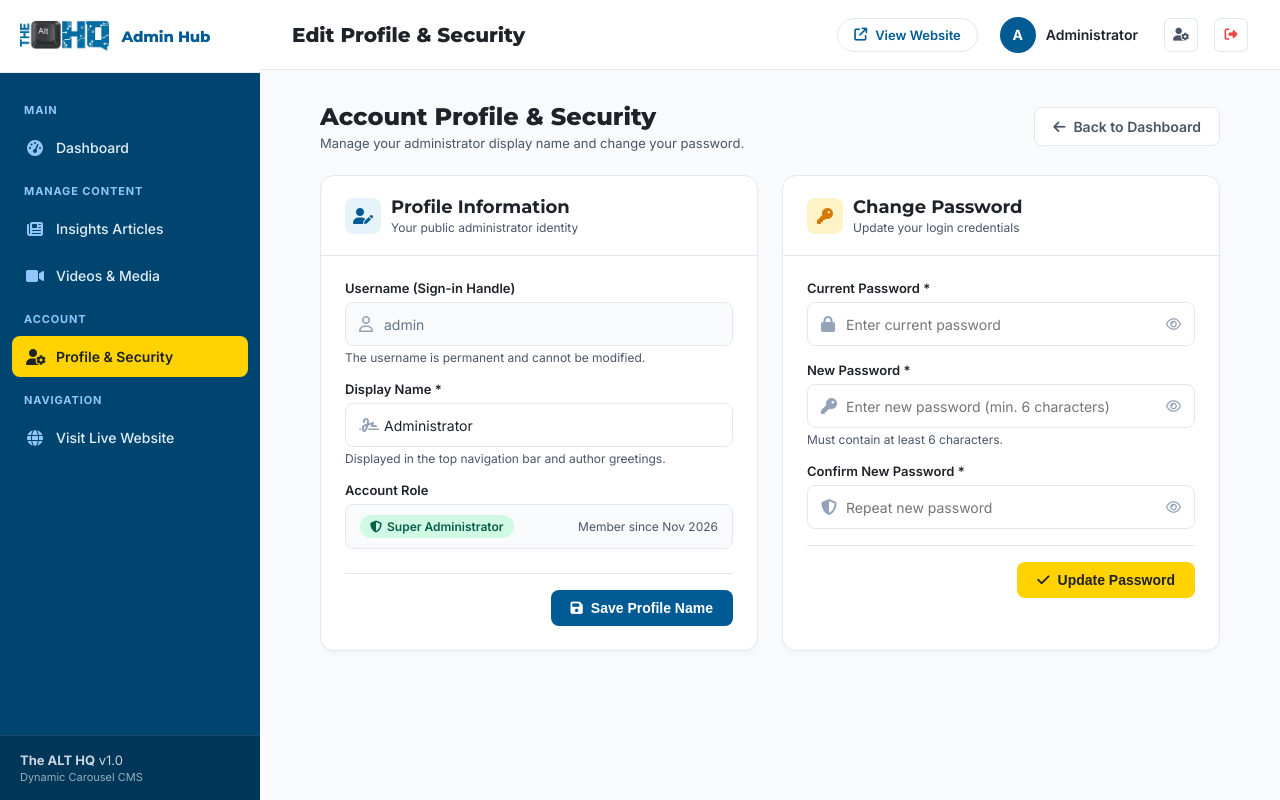
After one commit to Pradipsalke/thealthq, a PHP site: page /admin/profile.php in a window 1280 px wide. The commit adds this page. Run offline with PHP 8.4, Linux system fonts and the light colour scheme; a user stored in the database is signed in; data comes from the database, SQL or seed files in the repository.

Commit message:
Update admin logo styling, remove login tip box, and add profile and password management

```diff
--- a/admin/css/admin.css
+++ b/admin/css/admin.css
@@ -45,25 +45,24 @@ body {
 }
 
 .sidebar-brand {
-    padding: 24px 20px;
-    background: #003657;
+    padding: 20px;
+    background: #FFFFFF;
     display: flex;
     align-items: center;
     gap: 12px;
-    border-bottom: 1px solid rgba(255, 255, 255, 0.1);
+    border-bottom: 1px solid rgba(0, 0, 0, 0.08);
 }
 
 .sidebar-brand img {
-    height: 34px;
+    height: 32px;
     width: auto;
-    filter: brightness(0) invert(1);
 }
 
 .sidebar-brand-title {
     font-family: 'Montserrat', sans-serif;
     font-weight: 800;
-    font-size: 16px;
-    color: #FFFFFF;
+    font-size: 15px;
+    color: #005B94;
     letter-spacing: -0.01em;
 }
 
@@ -203,6 +202,16 @@ body {
     gap: 10px;
     font-size: 14px;
     font-weight: 600;
+    color: var(--charcoal);
+    text-decoration: none;
+    padding: 4px 10px 4px 6px;
+    border-radius: 999px;
+    transition: background 0.15s ease;
+}
+
+.user-badge:hover {
+    background: #F1F5F9;
+    color: var(--primary);
 }
 
 .user-avatar {
--- a/admin/includes/header.php
+++ b/admin/includes/header.php
@@ -35,10 +35,13 @@ $activePage = $activePage ?? 'dashboard';
                 <i class="fa-solid fa-arrow-up-right-from-square"></i>
                 <span>View Website</span>
             </a>
-            <div class="user-badge">
+            <a href="profile.php" class="user-badge" title="Edit Profile & Password">
                 <div class="user-avatar"><?= strtoupper(substr($_SESSION['admin_name'] ?? 'A', 0, 1)) ?></div>
                 <span class="user-name"><?= htmlspecialchars($_SESSION['admin_name'] ?? 'Admin') ?></span>
-            </div>
+            </a>
+            <a href="profile.php" class="btn-icon" title="Profile & Security">
+                <i class="fa-solid fa-user-gear"></i>
+            </a>
             <a href="logout.php" class="btn-icon" title="Log Out" style="color: #EF4444;">
                 <i class="fa-solid fa-right-from-bracket"></i>
             </a>
--- a/admin/includes/sidebar.php
+++ b/admin/includes/sidebar.php
@@ -22,6 +22,12 @@
             <span>Videos & Media</span>
         </a>
 
+        <div class="menu-label">Account</div>
+        <a href="profile.php" class="menu-item <?= ($activePage ?? '') === 'profile' ? 'active' : '' ?>">
+            <i class="fa-solid fa-user-gear"></i>
+            <span>Profile & Security</span>
+        </a>
+
         <div class="menu-label">Navigation</div>
         <a href="../index.php" target="_blank" class="menu-item">
             <i class="fa-solid fa-globe"></i>
--- /dev/null
+++ b/admin/profile.php
@@ -0,0 +1,237 @@
+<?php
+$pageTitle = 'Edit Profile & Security';
+$activePage = 'profile';
+
+require_once __DIR__ . '/auth.php';
+requireAdminLogin();
+
+$db = getDB();
+$adminId = (int)$_SESSION['admin_id'];
+
+// Fetch current admin user
+$stmt = $db->prepare("SELECT id, username, name, password_hash, created_at FROM admin_users WHERE id = ?");
+$stmt->execute([$adminId]);
+$adminUser = $stmt->fetch(PDO::FETCH_ASSOC);
+
+if (!$adminUser) {
+    header('Location: logout.php');
+    exit;
+}
+
+// Handle Form Submissions
+if ($_SERVER['REQUEST_METHOD'] === 'POST') {
+    $token = $_POST['csrf_token'] ?? '';
+    if (!verifyCsrfToken($token)) {
+        setFlash('error', 'Security check failed. Please try again.');
+        header('Location: profile.php');
+        exit;
+    }
+
+    $postAction = $_POST['post_action'] ?? '';
+
+    // Action 1: Update Name / Profile
+    if ($postAction === 'update_profile') {
+        $name = trim($_POST['name'] ?? '');
+
+        if (empty($name)) {
+            setFlash('error', 'Please enter your display name.');
+        } else {
+            $stmt = $db->prepare("UPDATE admin_users SET name = ? WHERE id = ?");
+            $stmt->execute([$name, $adminId]);
+
+            // Update session display name
+            $_SESSION['admin_name'] = $name;
+
+            setFlash('success', 'Profile name updated successfully.');
+        }
+        header('Location: profile.php');
+        exit;
+    }
+
+    // Action 2: Change Password
+    if ($postAction === 'change_password') {
+        $currentPassword = $_POST['current_password'] ?? '';
+        $newPassword = $_POST['new_password'] ?? '';
+        $confirmPassword = $_POST['confirm_password'] ?? '';
+
+        if (empty($currentPassword) || empty($newPassword) || empty($confirmPassword)) {
+            setFlash('error', 'Please fill in all password fields.');
+        } elseif (!password_verify($currentPassword, $adminUser['password_hash'])) {
+            setFlash('error', 'The current password you entered is incorrect. Please try again.');
+        } elseif (strlen($newPassword) < 6) {
+            setFlash('error', 'New password must be at least 6 characters long.');
+        } elseif ($newPassword !== $confirmPassword) {
+            setFlash('error', 'New password and confirmation do not match.');
+        } else {
+            $newHash = password_hash($newPassword, PASSWORD_BCRYPT);
+            $stmt = $db->prepare("UPDATE admin_users SET password_hash = ? WHERE id = ?");
+            $stmt->execute([$newHash, $adminId]);
+
+            setFlash('success', 'Your password has been changed successfully.');
+        }
+        header('Location: profile.php');
+        exit;
+    }
+}
+
+require_once __DIR__ . '/includes/header.php';
+?>
+
+<div style="max-width: 900px; margin: 0 auto;">
+
+    <!-- Top Info Bar -->
+    <div style="display: flex; align-items: center; justify-content: space-between; margin-bottom: 24px; flex-wrap: wrap; gap: 12px;">
+        <div>
+            <h2 style="font-family: 'Montserrat', sans-serif; font-weight: 800; font-size: 24px; color: var(--charcoal); margin: 0 0 4px 0;">Account Profile & Security</h2>
+            <div style="font-size: 13px; color: var(--slate);">Manage your administrator display name and change your password.</div>
+        </div>
+        <a href="index.php" class="btn-secondary">
+            <i class="fa-solid fa-arrow-left"></i>
+            <span>Back to Dashboard</span>
+        </a>
+    </div>
+
+    <!-- Grid: Profile Info & Password Cards -->
+    <div style="display: grid; grid-template-columns: repeat(auto-fit, minmax(360px, 1fr)); gap: 24px;">
+
+        <!-- Card 1: Edit Profile Name -->
+        <div class="admin-card" style="margin-bottom: 0;">
+            <div class="admin-card-header">
+                <div style="display: flex; align-items: center; gap: 10px;">
+                    <div style="width: 36px; height: 36px; border-radius: 8px; background: #E6F3FA; color: var(--primary); display: flex; align-items: center; justify-content: center; font-size: 16px;">
+                        <i class="fa-solid fa-user-pen"></i>
+                    </div>
+                    <div>
+                        <div class="admin-card-title">Profile Information</div>
+                        <div style="font-size: 12px; color: var(--slate); margin-top: 2px;">Your public administrator identity</div>
+                    </div>
+                </div>
+            </div>
+            <div class="modal-body">
+                <form method="POST" action="profile.php">
+                    <input type="hidden" name="csrf_token" value="<?= $csrfToken ?>">
+                    <input type="hidden" name="post_action" value="update_profile">
+
+                    <div class="form-group">
+                        <label for="username">Username (Sign-in Handle)</label>
+                        <div style="position: relative;">
+                            <input type="text" id="username" class="form-control" value="<?= htmlspecialchars($adminUser['username']) ?>" disabled style="background: #F8FAFC; color: #64748B; cursor: not-allowed; padding-left: 38px;">
+                            <i class="fa-regular fa-user" style="position: absolute; left: 14px; top: 14px; color: #94A3B8;"></i>
+                        </div>
+                        <div class="form-hint">The username is permanent and cannot be modified.</div>
+                    </div>
+
+                    <div class="form-group">
+                        <label for="name">Display Name *</label>
+                        <div style="position: relative;">
+                            <input type="text" id="name" name="name" class="form-control" required value="<?= htmlspecialchars($adminUser['name']) ?>" placeholder="e.g. Administrator or Your Name" style="padding-left: 38px;">
+                            <i class="fa-solid fa-signature" style="position: absolute; left: 14px; top: 14px; color: #94A3B8;"></i>
+                        </div>
+                        <div class="form-hint">Displayed in the top navigation bar and author greetings.</div>
+                    </div>
+
+                    <div class="form-group" style="margin-bottom: 24px;">
+                        <label>Account Role</label>
+                        <div style="display: flex; align-items: center; gap: 8px; padding: 10px 14px; background: #F8FAFC; border-radius: 8px; border: 1px solid var(--border);">
+                            <span class="badge-status active">
+                                <i class="fa-solid fa-shield-halved"></i> Super Administrator
+                            </span>
+                            <span style="font-size: 12px; color: var(--slate); margin-left: auto;">Member since <?= date('M Y', strtotime($adminUser['created_at'])) ?></span>
+                        </div>
+                    </div>
+
+                    <div style="padding-top: 16px; border-top: 1px solid var(--border); display: flex; justify-content: flex-end;">
+                        <button type="submit" class="btn-primary">
+                            <i class="fa-solid fa-floppy-disk"></i>
+                            <span>Save Profile Name</span>
+                        </button>
+                    </div>
+                </form>
+            </div>
+        </div>
+
+        <!-- Card 2: Change Password -->
+        <div class="admin-card" style="margin-bottom: 0;">
+            <div class="admin-card-header">
+                <div style="display: flex; align-items: center; gap: 10px;">
+                    <div style="width: 36px; height: 36px; border-radius: 8px; background: #FEF3C7; color: #D97706; display: flex; align-items: center; justify-content: center; font-size: 16px;">
+                        <i class="fa-solid fa-key"></i>
+                    </div>
+                    <div>
+                        <div class="admin-card-title">Change Password</div>
+                        <div style="font-size: 12px; color: var(--slate); margin-top: 2px;">Update your login credentials</div>
+                    </div>
+                </div>
+            </div>
+            <div class="modal-body">
+                <form method="POST" action="profile.php" id="password-form">
+                    <input type="hidden" name="csrf_token" value="<?= $csrfToken ?>">
+                    <input type="hidden" name="post_action" value="change_password">
+
+                    <div class="form-group">
+                        <label for="current_password">Current Password *</label>
+                        <div style="position: relative;">
+                            <input type="password" id="current_password" name="current_password" class="form-control" required placeholder="Enter current password" style="padding-left: 38px; padding-right: 40px;">
+                            <i class="fa-solid fa-lock" style="position: absolute; left: 14px; top: 14px; color: #94A3B8;"></i>
+                            <button type="button" class="btn-toggle-pass" onclick="togglePassVisibility('current_password', this)" style="position: absolute; right: 10px; top: 11px; background: none; border: none; cursor: pointer; color: #94A3B8; padding: 4px;">
+                                <i class="fa-regular fa-eye"></i>
+                            </button>
+                        </div>
+                    </div>
+
+                    <div class="form-group">
+                        <label for="new_password">New Password *</label>
+                        <div style="position: relative;">
+                            <input type="password" id="new_password" name="new_password" class="form-control" required minlength="6" placeholder="Enter new password (min. 6 characters)" style="padding-left: 38px; padding-right: 40px;">
+                            <i class="fa-solid fa-key" style="position: absolute; left: 14px; top: 14px; color: #94A3B8;"></i>
+                            <button type="button" class="btn-toggle-pass" onclick="togglePassVisibility('new_password', this)" style="position: absolute; right: 10px; top: 11px; background: none; border: none; cursor: pointer; color: #94A3B8; padding: 4px;">
+                                <i class="fa-regular fa-eye"></i>
+                            </button>
+                        </div>
+                        <div class="form-hint">Must contain at least 6 characters.</div>
+                    </div>
+
+                    <div class="form-group">
+                        <label for="confirm_password">Confirm New Password *</label>
+                        <div style="position: relative;">
+                            <input type="password" id="confirm_password" name="confirm_password" class="form-control" required minlength="6" placeholder="Repeat new password" style="padding-left: 38px; padding-right: 40px;">
+                            <i class="fa-solid fa-shield-halved" style="position: absolute; left: 14px; top: 14px; color: #94A3B8;"></i>
+                            <button type="button" class="btn-toggle-pass" onclick="togglePassVisibility('confirm_password', this)" style="position: absolute; right: 10px; top: 11px; background: none; border: none; cursor: pointer; color: #94A3B8; padding: 4px;">
+                                <i class="fa-regular fa-eye"></i>
+                            </button>
+                        </div>
+                    </div>
+
+                    <div style="padding-top: 16px; border-top: 1px solid var(--border); display: flex; justify-content: flex-end;">
+                        <button type="submit" class="btn-accent" style="padding: 10px 20px;">
+                            <i class="fa-solid fa-check"></i>
+                            <span>Update Password</span>
+                        </button>
+                    </div>
+                </form>
+            </div>
+        </div>
+
+    </div>
+
+</div>
+
+<script>
+function togglePassVisibility(inputId, btn) {
+    const input = document.getElementById(inputId);
+    const icon = btn.querySelector('i');
+    if (!input || !icon) return;
+
+    if (input.type === 'password') {
+        input.type = 'text';
+        icon.className = 'fa-regular fa-eye-slash';
+        btn.style.color = '#005B94';
+    } else {
+        input.type = 'password';
+        icon.className = 'fa-regular fa-eye';
+        btn.style.color = '#94A3B8';
+    }
+}
+</script>
+
+<?php require_once __DIR__ . '/includes/footer.php'; ?>
```
Also changed, not shown: admin/login.php (+6 -20 lines).
